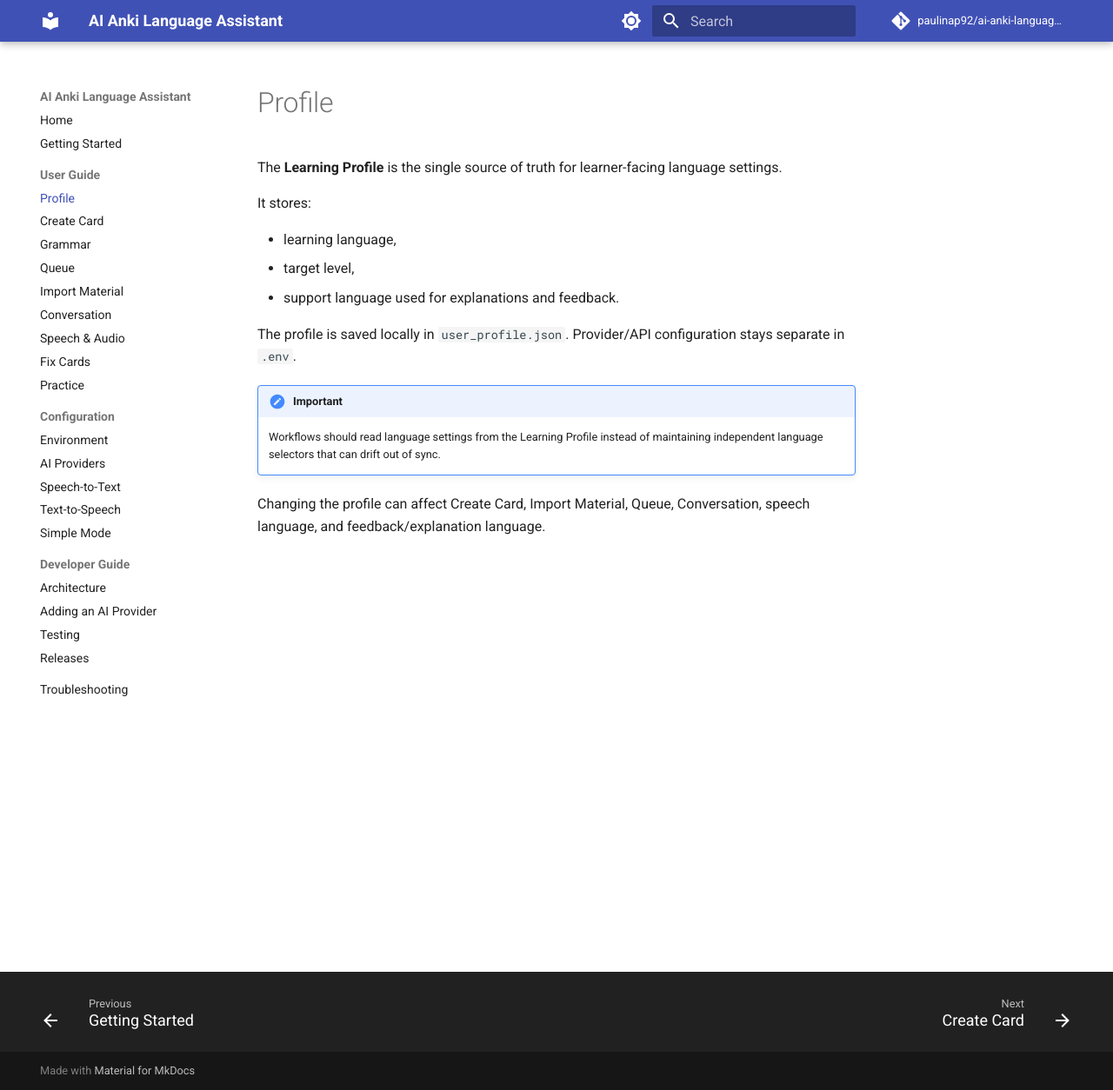
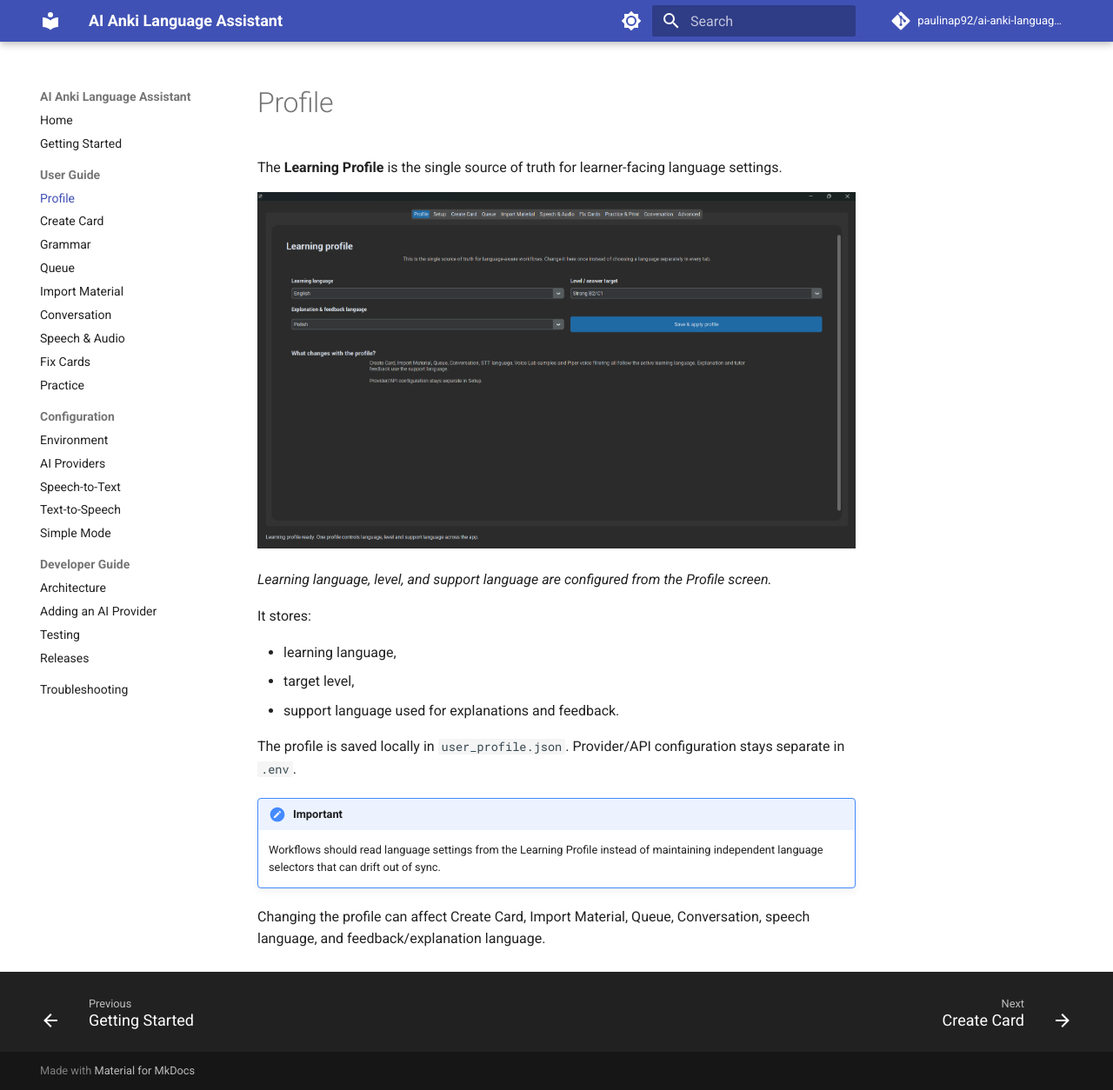
Before and after one commit to paulinap92/ai-anki-language-assistant, an MkDocs documentation site: the page built from docs/user-guide/profile.md, in a window 1280 px wide and 1254 px high. Shown: the whole window at 87% size. Built offline with MkDocs 1.6.1 and Material for MkDocs 9.7.7, drawn with Linux system fonts in a browser that asks for light colours; comment, search, counter and statistics services are not loaded.

Commit message:
docs: add v13 screenshots to manual

```diff
--- a/docs/user-guide/profile.md
+++ b/docs/user-guide/profile.md
@@ -1,6 +1,10 @@
 # Profile
 
 The **Learning Profile** is the single source of truth for learner-facing language settings.
+
+![Learning Profile screen](../assets/profile.png)
+
+*Learning language, level, and support language are configured from the Profile screen.*
 
 It stores:
 
```
